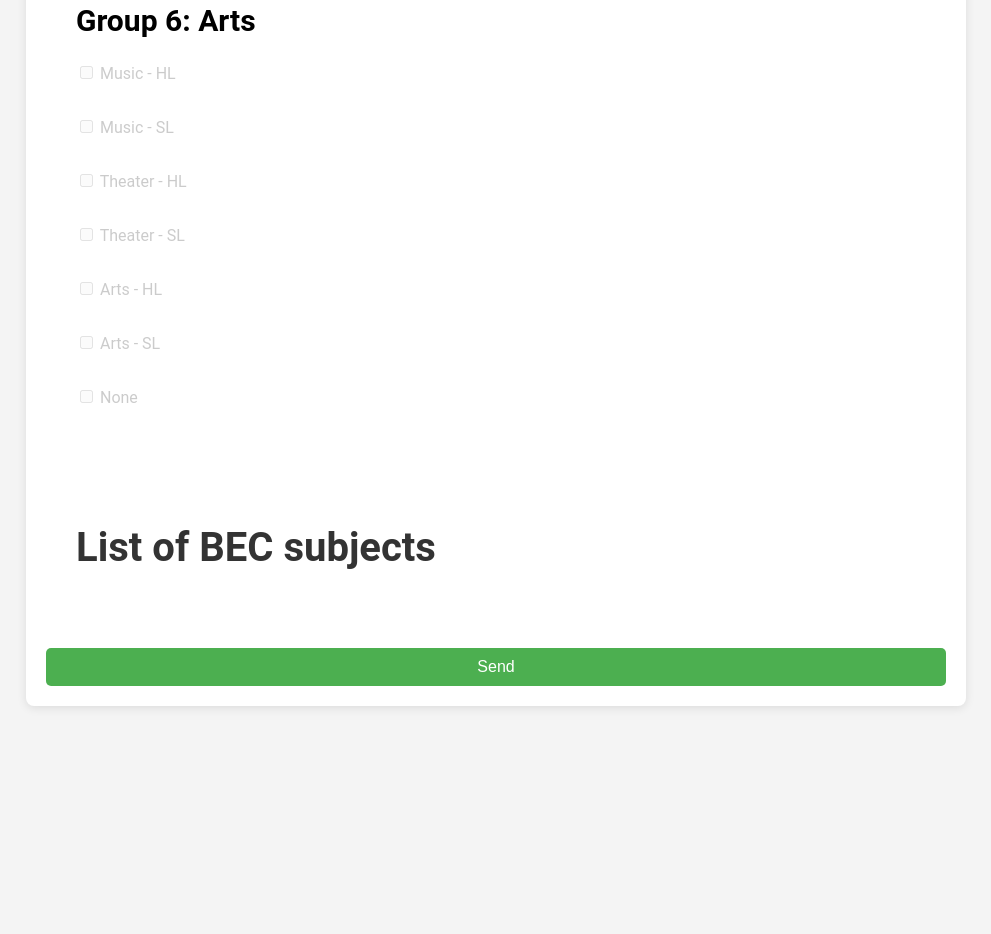
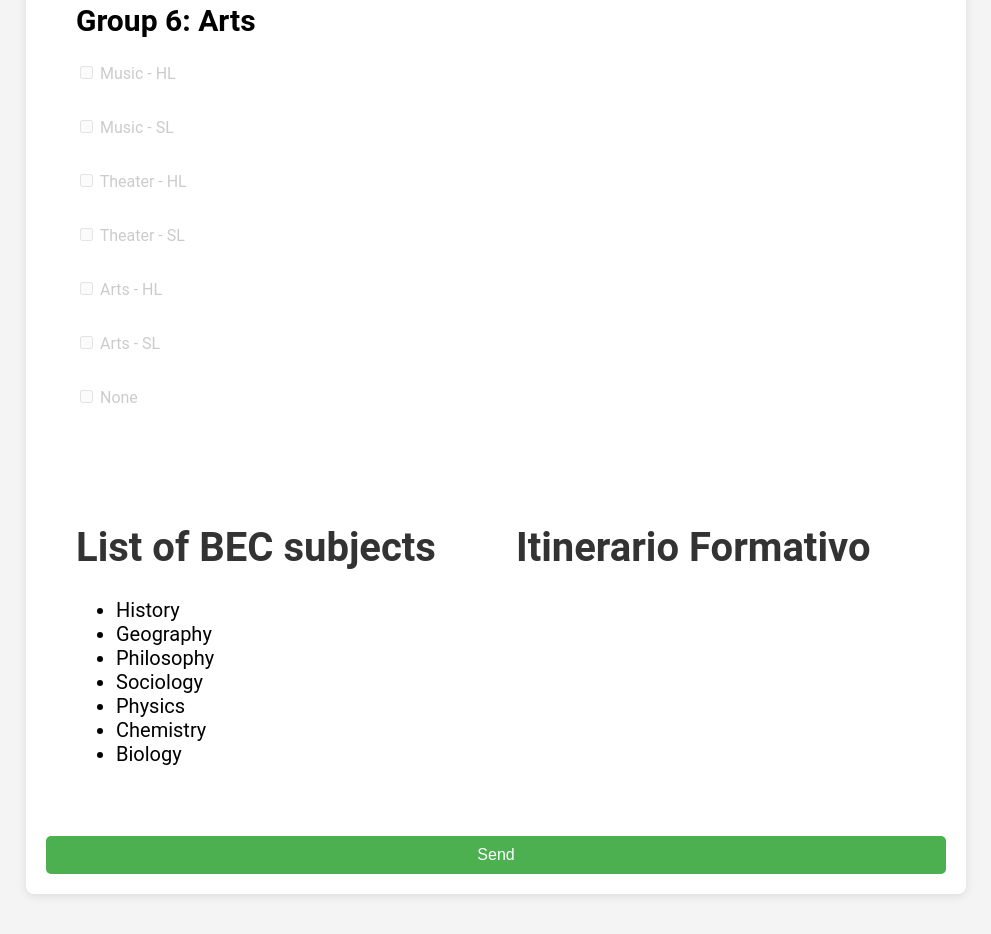
Before and after one commit to TBSCS0/IBPathways, a website: page index.html in a window 1280 px wide. Shown: the part 2170-3104 px from the top of the page, without its empty margins (144-1135 px from the left). Before the commit the page ends 2926 px from the top, so only its background shows below. Drawn offline with Linux system fonts and the light colour scheme.

Commit message:
bec list done

```diff
--- a/index.html
+++ b/index.html
@@ -78,10 +78,13 @@
             <ul id="becList"></ul>
         </div>
 
+        <div class="column">
+            <h1>Itinerario Formativo</h1>
+            <h3 id="if"> </h3>
+        </div>
+
         <button type="button" id="submitBtn">Send</button>
     </div>
-
-
 
 </div>
 
--- a/script.js
+++ b/script.js
@@ -260,6 +260,17 @@ function updateBECList() {
     becList.appendChild(li);
   };
 
+  const removeBEC = (subject) => {
+    const items = becList.getElementsByTagName("li");
+    for (let i = 0; i < items.length; i++) {
+      if (items[i].textContent === subject) {
+        becList.removeChild(items[i]);
+        break; // Stop after removing the first match
+      }
+    }
+  };
+
+
   const historySelected = selected("history_hl") || selected("history_sl");
   const geographySelected = selected("geography_hl") || selected("geography_sl");
   const economicsSelected = selected("economy_hl") || selected("economy_sl");
@@ -270,34 +281,31 @@ function updateBECList() {
   const biologySelected = selected("biology_hl") || selected("biology_sl");
   const computerScienceSelected = selected("cs_hl") || selected("cs_sl");
 
+  addBEC("History");
+  addBEC("Geography");
+  addBEC("Philosophy");
+  addBEC("Sociology");
+  addBEC("Physics");
+  addBEC("Chemistry");
+  addBEC("Biology");
+
   if (bssSelected) {
-    addBEC("None");
+    removeBEC("History");
+    removeBEC("Geography");
   }
-  if (geographySelected && !historySelected) {
-    addBEC("History");
+  if (historySelected){
+    removeBEC("History");
   }
-  if (!geographySelected && historySelected) {
-    addBEC("Geography");
+  if (geographySelected){
+    removeBEC("Geography");
   }
-  if (economicsSelected || essSelected) {
-    addBEC("Geography");
-    addBEC("History");
+  if (physicsSelected){
+    removeBEC("Physics");
   }
-  if (physicsSelected) {
-    addBEC("Chemistry");
-    addBEC("Biology");
+  if (chemistrySelected){
+      removeBEC("Chemistry");
   }
-  if (chemistrySelected) {
-    addBEC("Biology");
-    addBEC("Physics");
-  }
-  if (biologySelected) {
-    addBEC("Chemistry");
-    addBEC("Physics");
-  }
-  if (computerScienceSelected){
-    addBEC("Biology");
-    addBEC("Chemistry");
-    addBEC("Physics");
+  if (biologySelected){
+      removeBEC("Biology");
   }
 }
```
